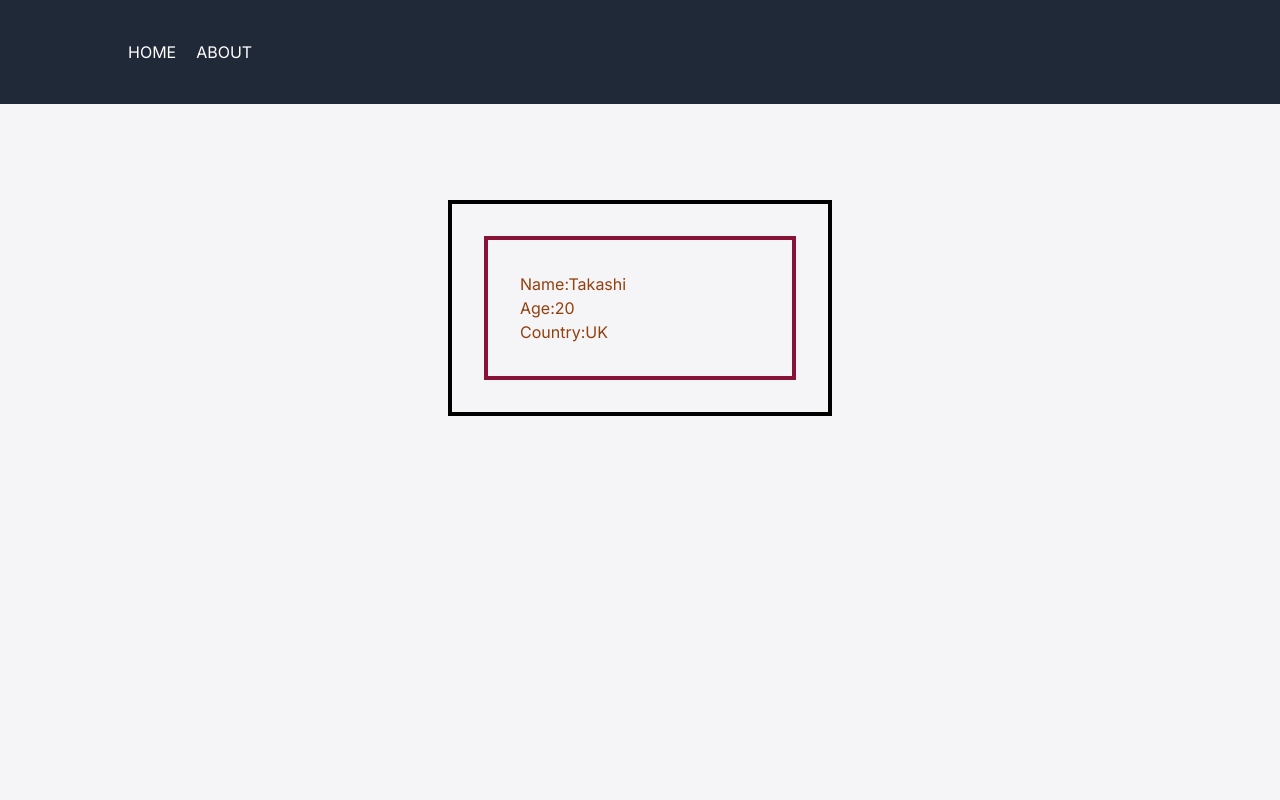
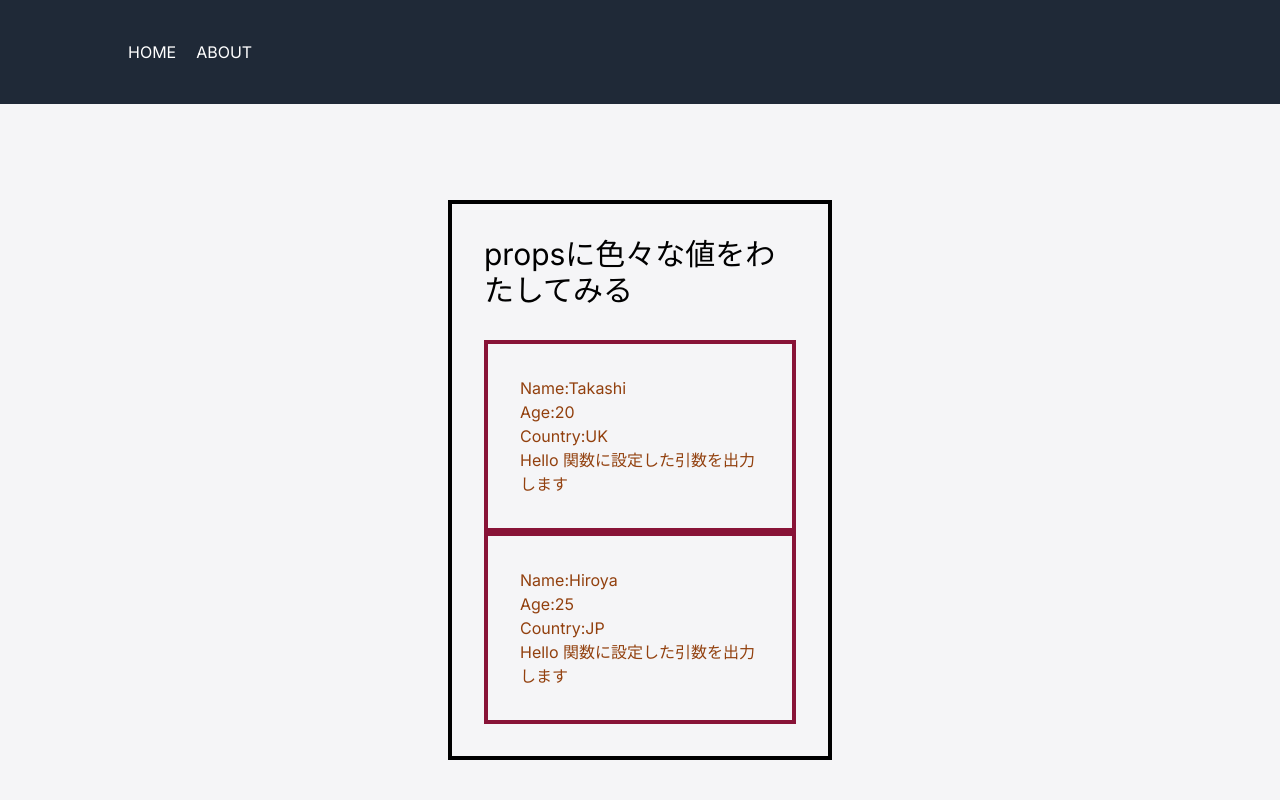
Before and after one commit to hirotiia/my-portfolio, a Next.js app: page / in a window 1280 px wide. Shown: the top 800 px of the page. Built offline with nearby package versions, Linux system fonts and the light colour scheme.

Commit message:
:zap: propsに色々な値を渡してみる

```diff
--- a/src/app/components/common/container/index.tsx
+++ b/src/app/components/common/container/index.tsx
@@ -4,7 +4,8 @@ import { ReactNode } from 'react';
 export const Container = ({children}:{children?:ReactNode}) => {
   return (
     <div className={'border-4 border-black w-96 p-8'}>
-      <p>{children}</p>
+      <h1 className={'text-black text-3xl mb-8'}>propsに色々な値をわたしてみる</h1>
+      {children}
     </div>
   )
 }
--- a/src/app/components/common/profile/example.tsx
+++ b/src/app/components/common/profile/example.tsx
@@ -3,17 +3,19 @@ import React from 'react'
 interface o {
     name: string,
     age:　number,
-    country: string
+    country: string,
+    fn: (result:string) => string
 }
 
-const example = ({name, age, country}:o) => {
+const Example = ({name, age, country, fn}:o) => {
   return (
     <div className={'border-4 border-rose-900 text-amber-800 p-8'}>
       <p>Name:{name}</p>
       <p>Age:{age}</p>
       <p>Country:{country}</p>
+      <p>{fn('関数に設定した引数を出力します')}</p>
     </div>
   )
 }
 
-export default example
+export default Example
--- a/src/app/components/common/profile/index.tsx
+++ b/src/app/components/common/profile/index.tsx
@@ -2,16 +2,34 @@ import React from 'react'
 import Example from './example'
 
 export const Profile = () => {
+
+  // objectをわたしてみる
   const o = [
     {
      name: 'Takashi',
      age: 20,
      country: 'UK'
+    },
+    {
+     name: 'Hiroya',
+     age: 25,
+     country: 'JP'
     }
   ]
+
+  // 関数をわたしてみる
+  const hello = (word:string) => `Hello ${word}`;
+
   return (
     <div>
-      <Example {...o[0]}/>
+      <Example
+       {...o[0]}
+       fn={hello}
+      />
+      <Example
+      {...o[1]}
+      fn={hello}
+      />
     </div>
   )
 }
```
